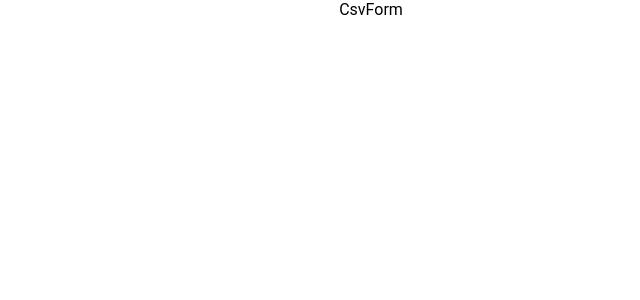
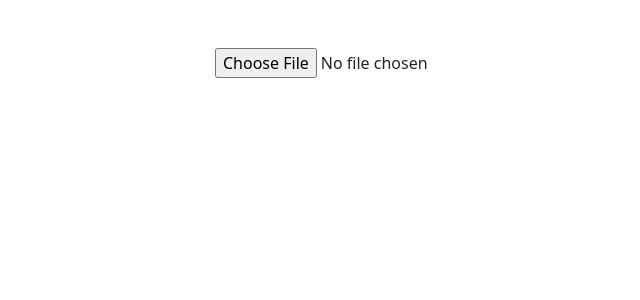
Before and after one commit to nickmendezFlatiron/billit, a React (Create React App) app in the folder client/: page / in a window 1280 px wide. Shown: the top 300 px of the page, without its empty margins (269-909 px from the left). Built offline with nearby package versions, Linux system fonts and the light colour scheme.

Commit message:
imported bootstrap css styling to app component and appended input tag to accept csv files within CsvForm component

```diff
--- a/client/src/App.js
+++ b/client/src/App.js
@@ -1,3 +1,5 @@
+import 'bootstrap/dist/css/bootstrap.min.css';
+
 import './styles/App.css';
 import CsvForm from './components/CsvForm';
 function App() {
--- a/client/src/components/CsvForm.jsx
+++ b/client/src/components/CsvForm.jsx
@@ -1,8 +1,16 @@
-import React from 'react'
+import React,{useState} from 'react'
+import Container from 'react-bootstrap/Container'
 
 const CsvForm = () => {
+  const [CsvFile, setCsvFile] = useState()
+
   return (
-    <div>CsvForm</div>
+      <Container className='pt-5'>
+        <input
+        type="file"
+        accept='.csv'
+        />
+      </Container>
   )
 }
 
```
